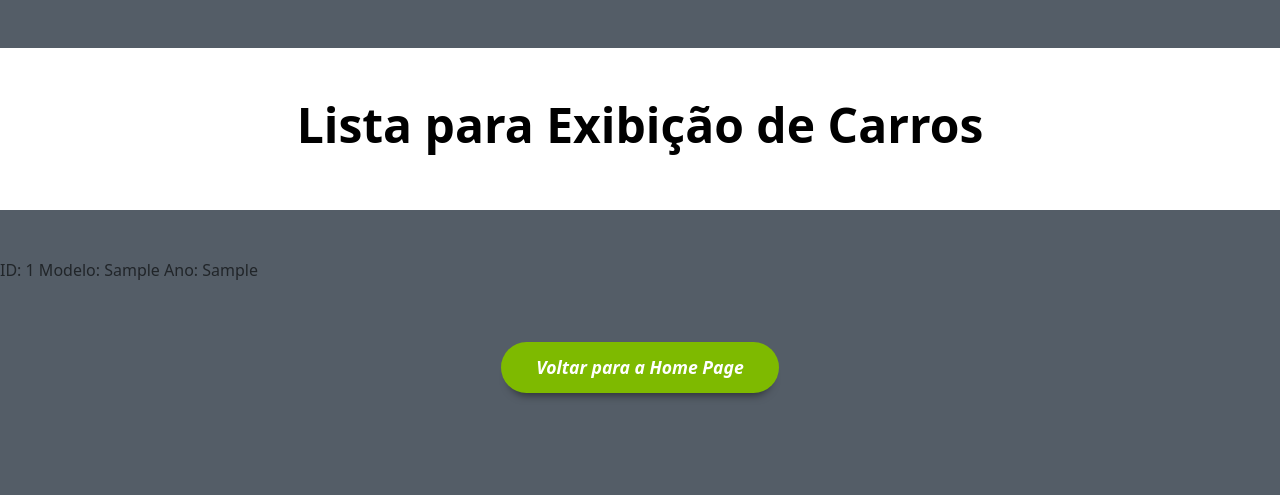
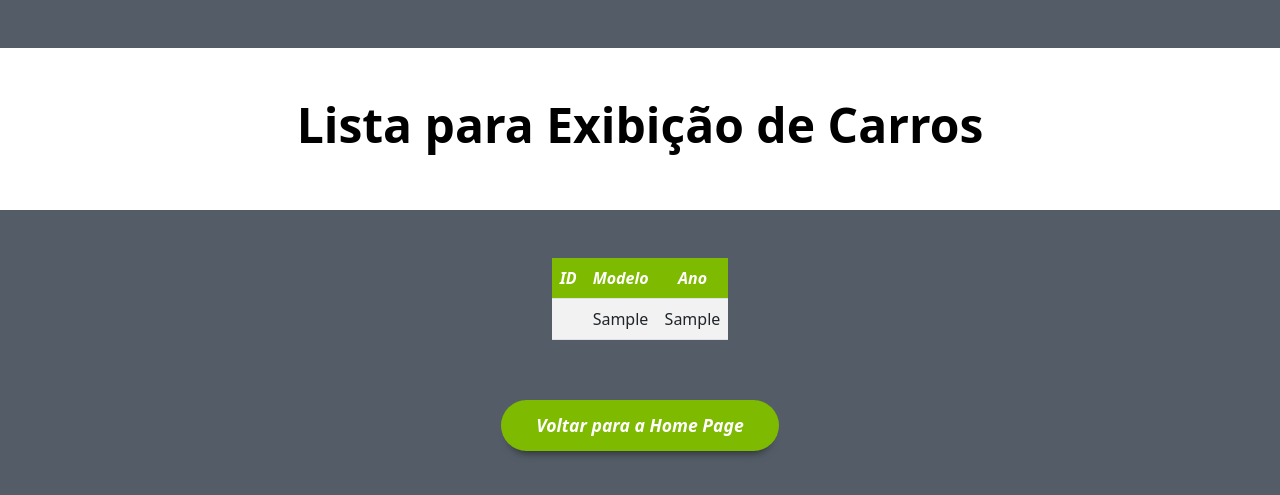
Before and after one commit to ThalesSPP/PHP-CRUD, a PHP site: page /Carros/exibirCr.php in a window 1280 px wide. Shown: the top 495 px of the page. Run offline with PHP 8.4, Linux system fonts and the light colour scheme; tables that the repository leaves empty or names only in its code hold one stand-in row (values such as "Sample post"); data that the repository does not hold is empty.

Commit message:
UPDATE: Atualização dos formulários exibir.

```diff
--- a/Carros/exibirCr.php
+++ b/Carros/exibirCr.php
@@ -257,19 +257,16 @@
             color: #fff;
         }
 
-        table{
-            border-collapse: collapse;
-            width: 100%;
+        .table{
+            width: auto;
+            table-layout: fixed;
+            margin: 0 auto;
         }
 
-        th, td{
-            padding: 8px;
-            text-align: left;
-            border-bottom: 1px solid #ddd;
-        }
-
-        th{
-            background-color: #f2f2f2;
+        .table .tabela{
+            background-color: #7eba00;
+            color: #FFF;
+            text-align: center;
         }
 
     </style>
@@ -278,27 +275,34 @@
         <h1 class="display-5 fw-bold text-body-emphasis">Lista para Exibição de Carros</h1>
     </div>
 
-    <script src="https://cdn.jsdelivr.net/npm/bootstrap@5.3.0/dist/js/bootstrap.bundle.min.js" integrity="sha384-geWF76RCwLtnZ8qwWowPQNguL3RmwHVBC9FhGdlKrxdiJJigb/j/68SIy3Te4Bkz" crossorigin="anonymous"></script>
-
-    <div class="exibir">
-        <?php
+    <table class="table table-striped">
+        <thead>
+            <tr>
+                <th class="tabela" scope="col"><i>ID</i></th>
+                <th class="tabela" scope="col"><i>Modelo</i></th>
+                <th class="tabela" scope="col"><i>Ano</i></th>
+            </tr>
+        </thead>
+        <tbody>
+            <?php
             include "../database.php";
 
-            $sql = "SELECT ID, modelo, ano FROM carro";
+            $sql = "SELECT * FROM carro";
             $result = $conn->query($sql);
 
             if($result->num_rows > 0){
                 while($row = $result->fetch_assoc()){
-                    echo "ID: " . $row["ID"]. " Modelo: " . $row["modelo"]. " Ano: " . $row["ano"] . "<br>";
+
+                    echo "<tr>";
+                    echo '<td class="td">' . $row['ID'] . '</td>';
+                    echo '<td class="td">' . $row['modelo'] . '</td>';
+                    echo '<td class="td">' . $row['ano'] . '</td>';
+                    echo '</tr>';
                 }
             }
-
-            else{
-                echo "Nenhum resultado encontrado!";
-            }
-        ?>
-
-    </div>
+            ?>
+        </tbody>
+    </table>
 
     <div class="box-formulario">
         <div class="formulario">
@@ -310,5 +314,7 @@
         </div>
     </div>
 
+    <script src="https://cdn.jsdelivr.net/npm/bootstrap@5.3.0/dist/js/bootstrap.bundle.min.js" integrity="sha384-geWF76RCwLtnZ8qwWowPQNguL3RmwHVBC9FhGdlKrxdiJJigb/j/68SIy3Te4Bkz" crossorigin="anonymous"></script>
+
 </body>
 </html>
```
Also changed, not shown: Clientes/exibirCl.php (+32 -13 lines).
